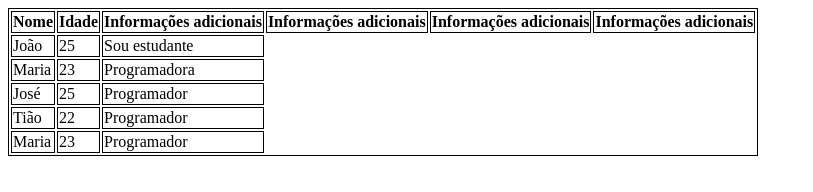
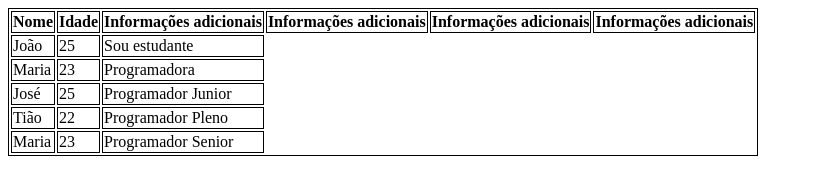
Before and after one commit to JPBeni/aula-tabela, a plain HTML site: page index.html in a window 1280 px wide. Shown: the whole page, without its empty margins (0-813 px from the left). Drawn offline with Linux system fonts and the light colour scheme.

Commit message:
alteração arquivo index.html

```diff
--- a/index.html
+++ b/index.html
@@ -37,17 +37,17 @@
             <tr>
                 <td>José</td>
                 <td>25</td>
-                <td>Programador</td>
+                <td>Programador Junior</td>
             </tr>
             <tr>
                 <td>Tião</td>
                 <td>22</td>
-                <td>Programador</td>
+                <td>Programador Pleno</td>
             </tr>
             <tr>
                 <td>Maria</td>
                 <td>23</td>
-                <td>Programador</td>
+                <td>Programador Senior</td>
             </tr>
         </tbody>
 
```
